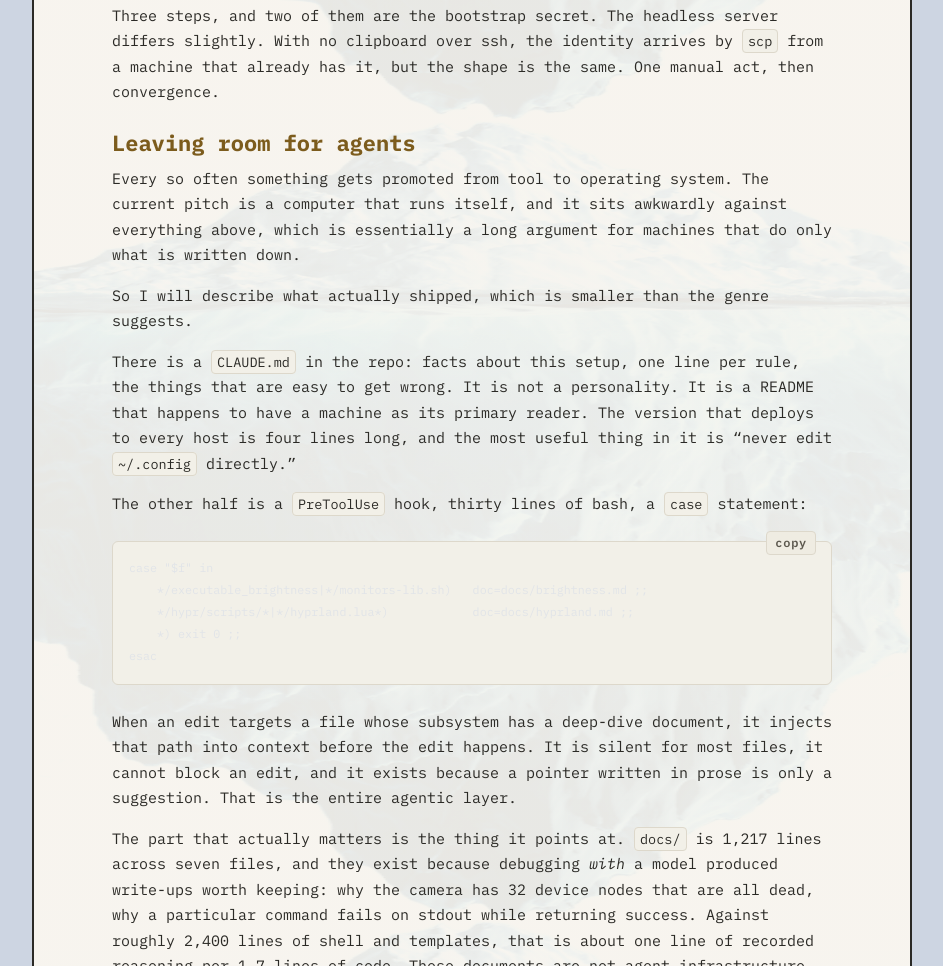
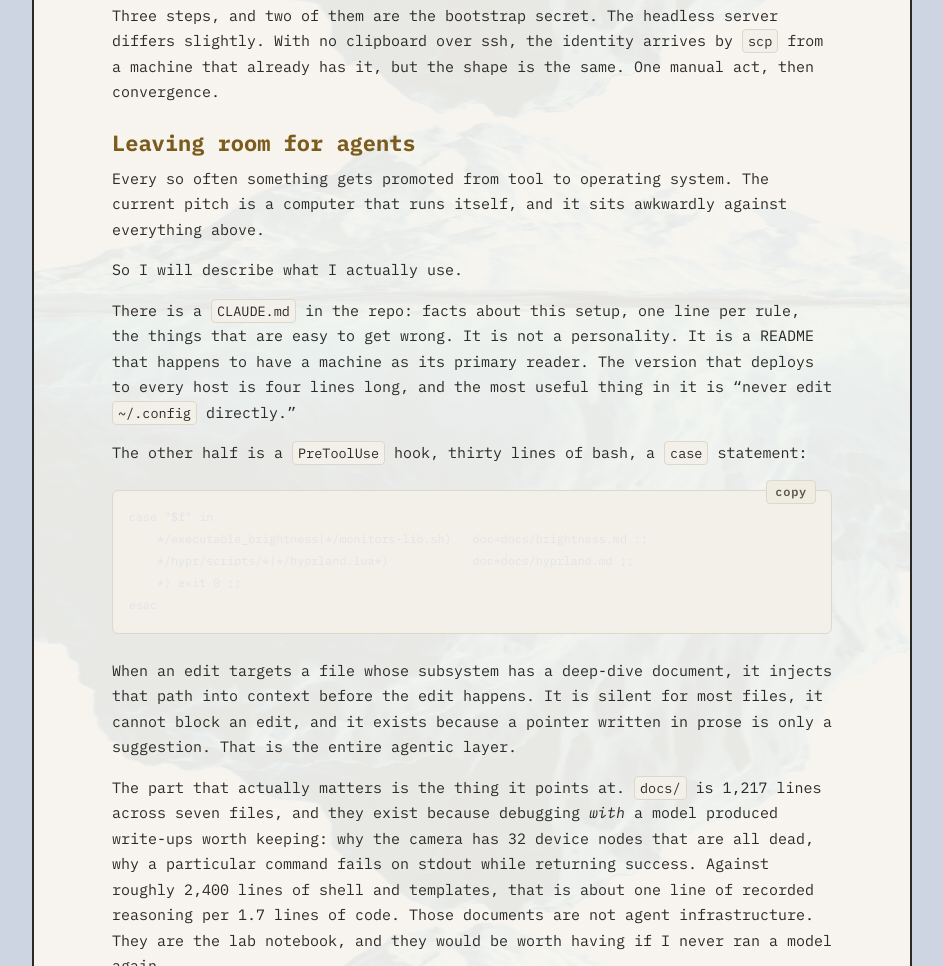
Before and after one commit to n0rdp0l/n0rdp0l.github.io, an Astro site: page /blog/set-seed-for-your-arch-setup in a window 1280 px wide. Shown: the part 7102-8068 px from the top of the page, without its empty margins (168-1111 px from the left). Built offline with nearby package versions, Linux system fonts and the light colour scheme; Astro itself is replaced by a stand-in of ours; code samples lack their colours.

Commit message:
Refine description in set-seed for Arch setup
Updated the description for clarity and conciseness.

```diff
--- a/src/content/blog/set-seed-for-your-arch-setup.md
+++ b/src/content/blog/set-seed-for-your-arch-setup.md
@@ -1,6 +1,6 @@
 ---
 title: "set.seed() for your Arch setup"
-description: "How someone from econometrics and statistics sets up and syncs four Arch machines from one chezmoi repo, three steps at a time."
+description: "How someone from econometrics and statistics sets up and syncs four Arch machines from one chezmoi repo."
 pubDate: 2026-09-22
 tags: ["arch", "chezmoi", "linux", "hyprland", "reproducibility"]
 ---
@@ -277,10 +277,9 @@ but the shape is the same. One manual act, then convergence.
 ## Leaving room for agents
 
 Every so often something gets promoted from tool to operating system. The current pitch is a
-computer that runs itself, and it sits awkwardly against everything above, which is essentially a
-long argument for machines that do only what is written down.
+computer that runs itself, and it sits awkwardly against everything above.
 
-So I will describe what actually shipped, which is smaller than the genre suggests.
+So I will describe what I actually use.
 
 There is a `CLAUDE.md` in the repo: facts about this setup, one line per rule, the things that
 are easy to get wrong. It is not a personality. It is a README that happens to have a machine as
```
